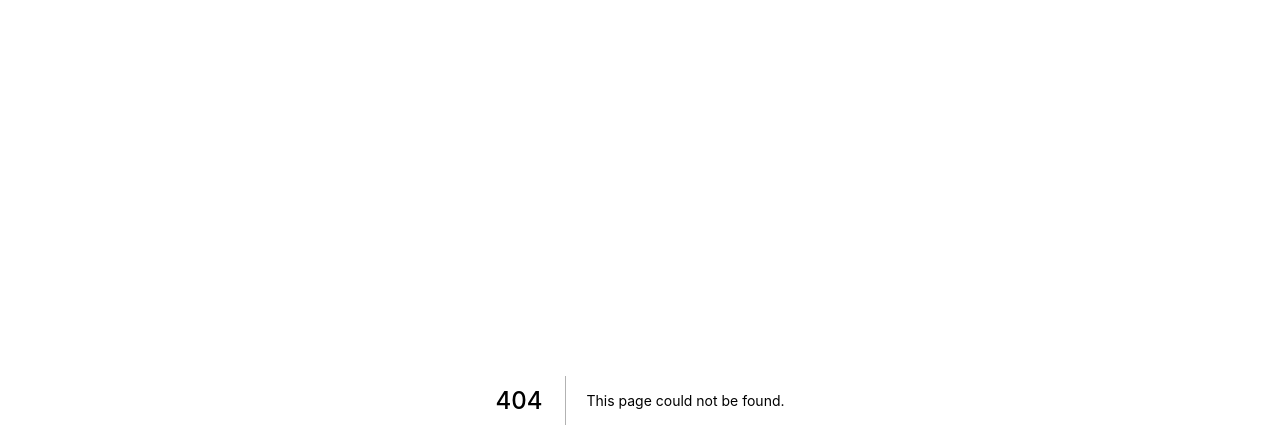
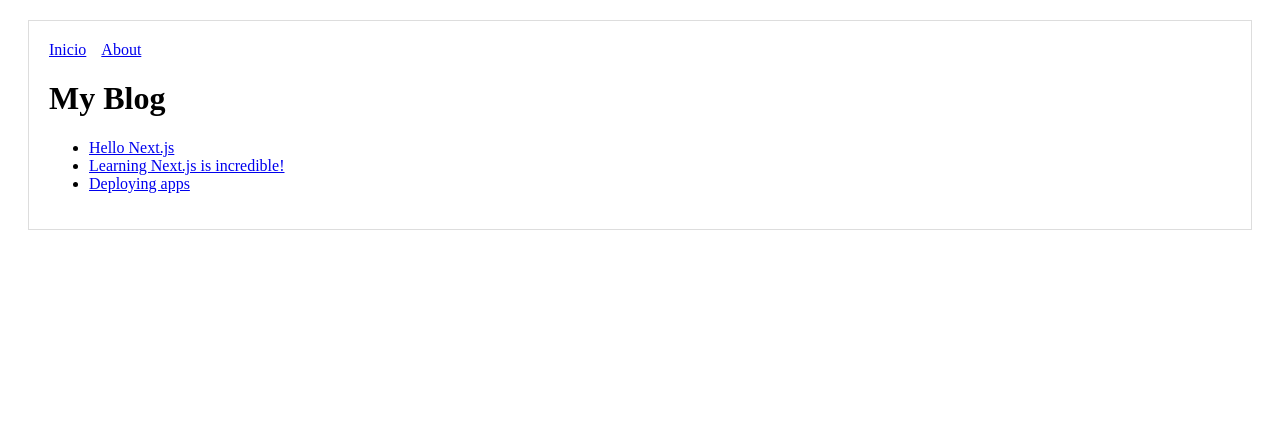
Before and after one commit to ferdinania/tutorial-nextjs-01, a Next.js app: page /blog in a window 1280 px wide. Before the commit this address had no page. Shown: the top 448 px of the page. Built offline with nearby package versions, Linux system fonts and the light colour scheme.

Commit message:
paginas dinamicas

```diff
--- /dev/null
+++ b/pages/blog/index.js
@@ -0,0 +1,23 @@
+import Link from 'next/link'
+import Layout from '../../comps/Layout'
+
+const PostLink = props => (
+    <li>
+        <Link href={`/blog/post?title=${props.title}`}>
+            <a>{props.title}</a>
+        </Link>
+    </li>
+)
+
+export default function Blog() {
+    return (
+        <Layout>
+            <h1>My Blog</h1>
+            <ul>
+                <PostLink title='Hello Next.js' />
+                <PostLink title='Learning Next.js is incredible!' />
+                <PostLink title='Deploying apps ' />
+            </ul>
+        </Layout>
+    )
+}
```
Also changed, not shown: pages/blog/post.js (added, +15 -0 lines).
